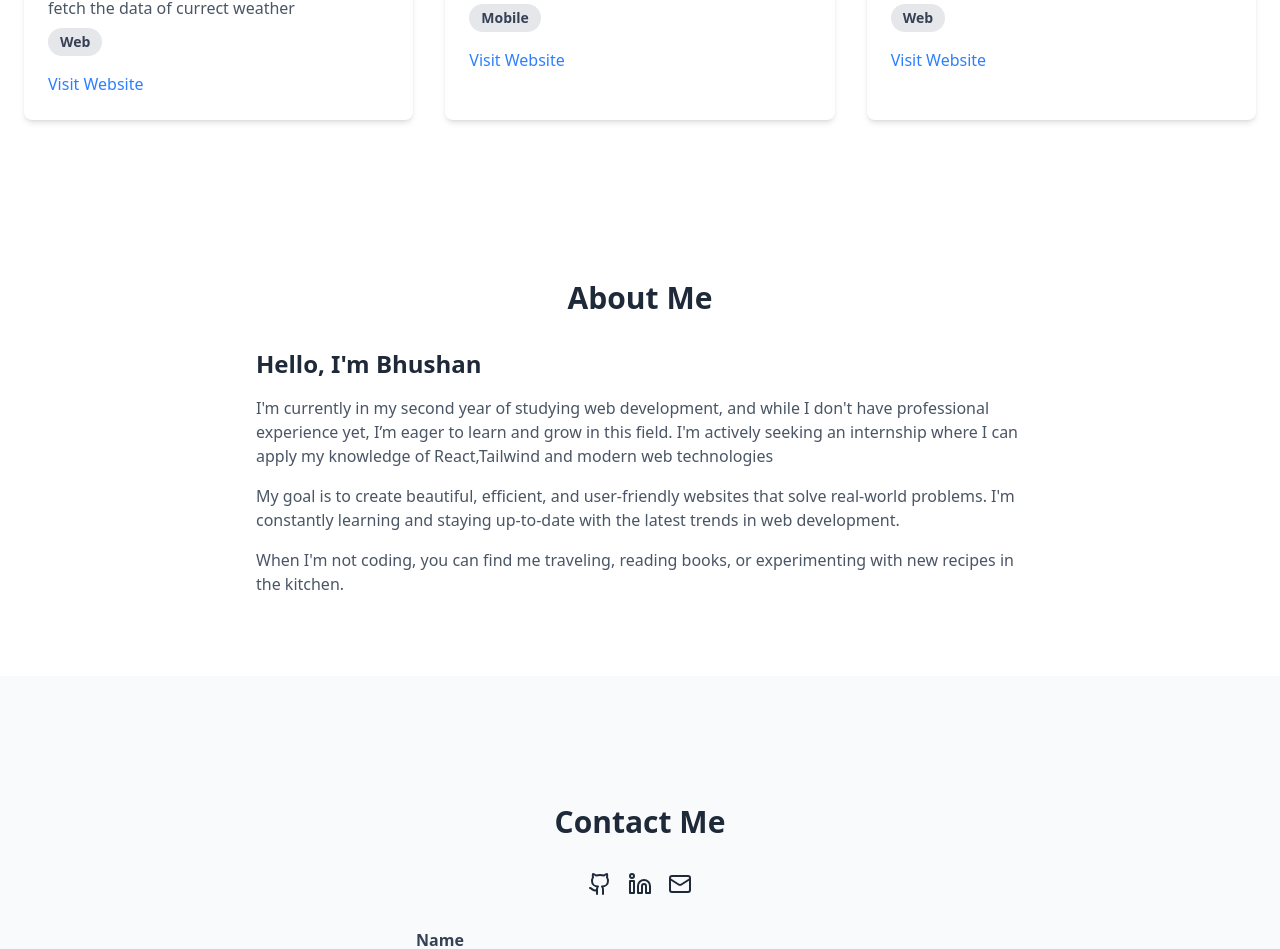
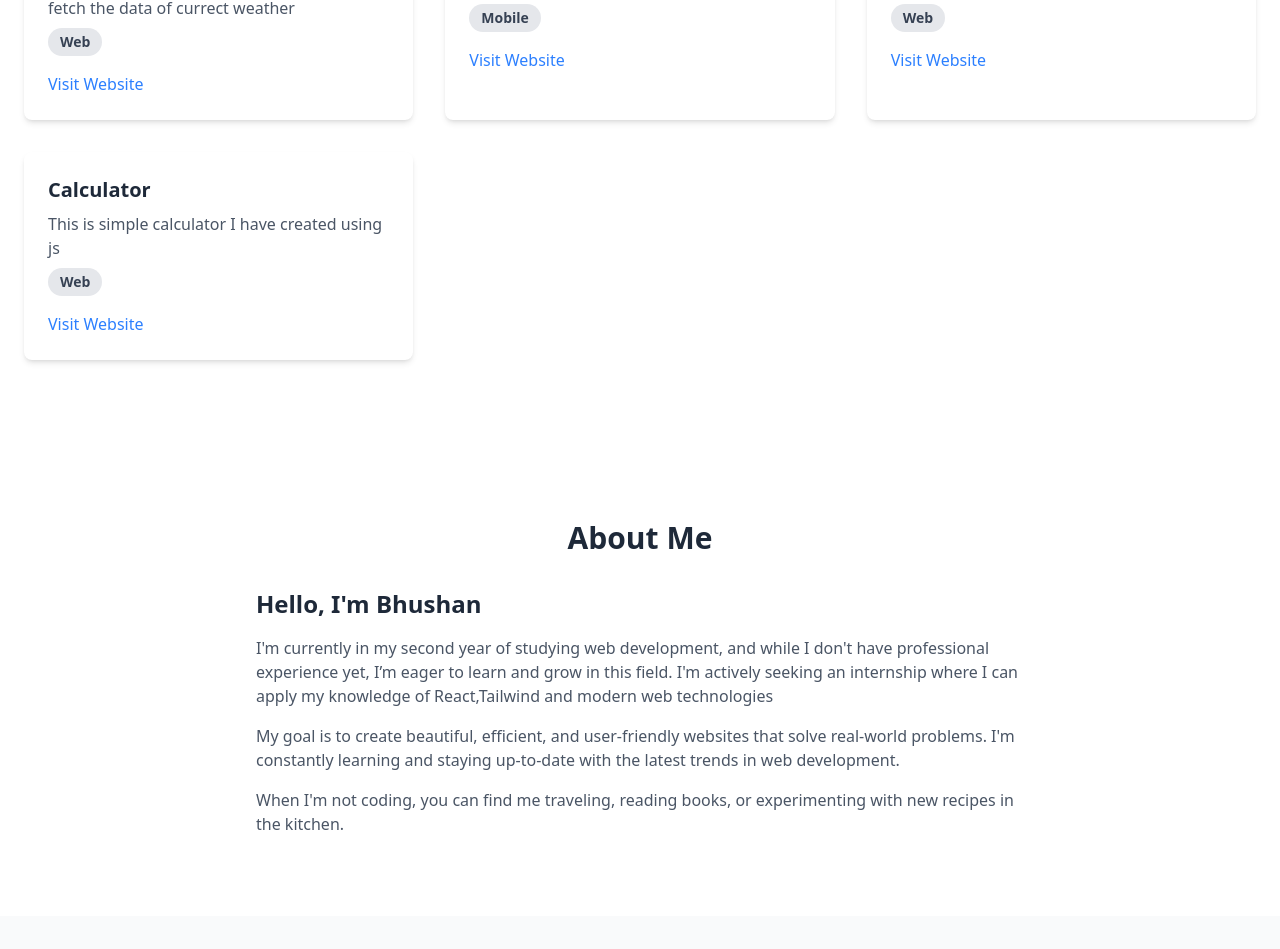
Before and after one commit to bhushan-ai/my-portfolio1, a React (Vite) app: page / in a window 1280 px wide. Shown: the part 1228-2177 px from the top of the page. Built offline with nearby package versions, Linux system fonts and the light colour scheme.

Commit message:
add project

```diff
--- a/src/Components/Projects.jsx
+++ b/src/Components/Projects.jsx
@@ -21,6 +21,12 @@ const projects = [
     description:
       "This was Created by me for my friend he wants me to create something that will handel his daily routine",
     website: "https://todoo-js.netlify.app/",
+    category: "Web",
+  },
+  {
+    title: "Calculator",
+    description: "This is simple calculator I have created using js ",
+    website: "https://calculateop.netlify.app/",
     category: "Web",
   },
 ];
```
